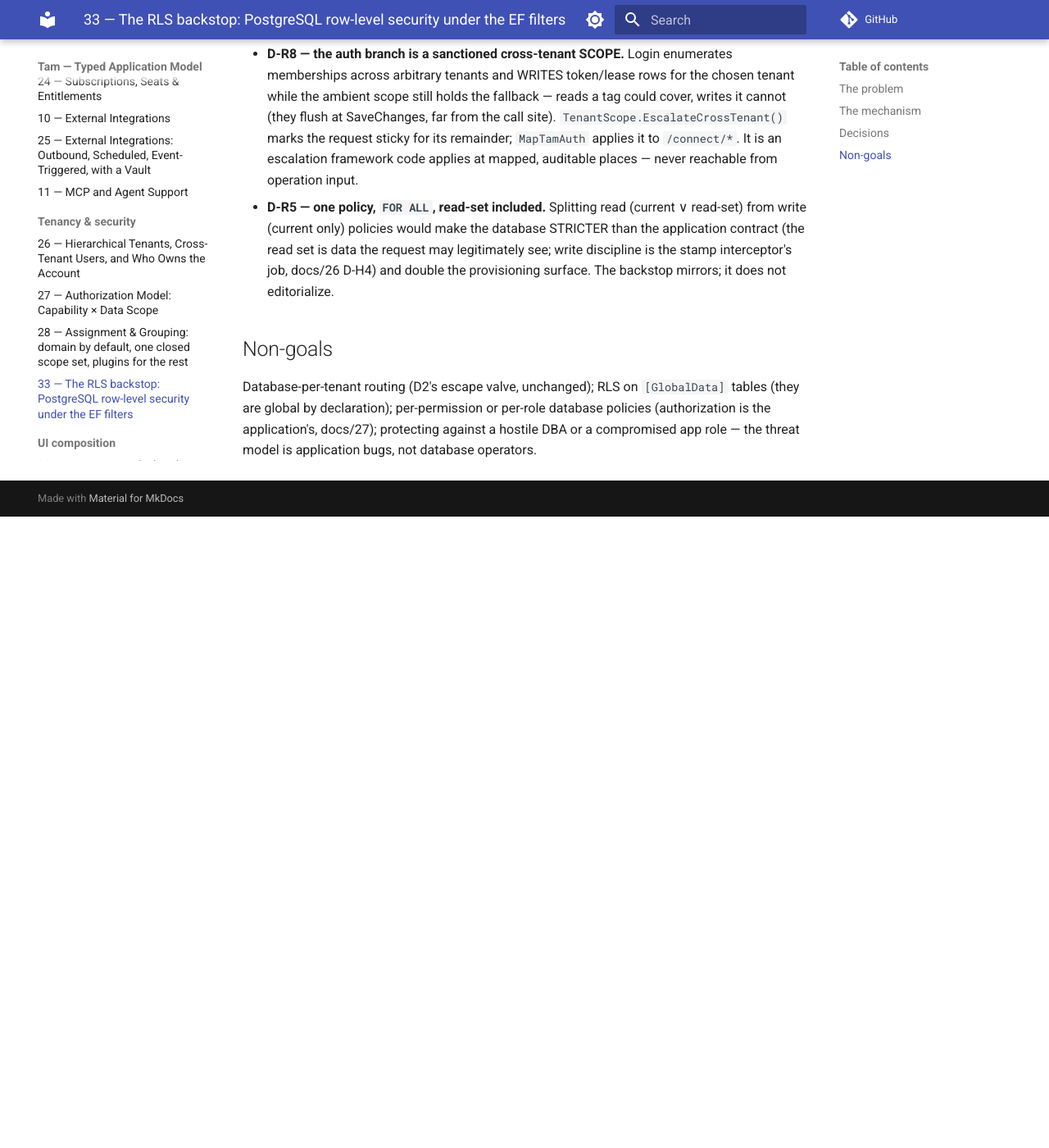
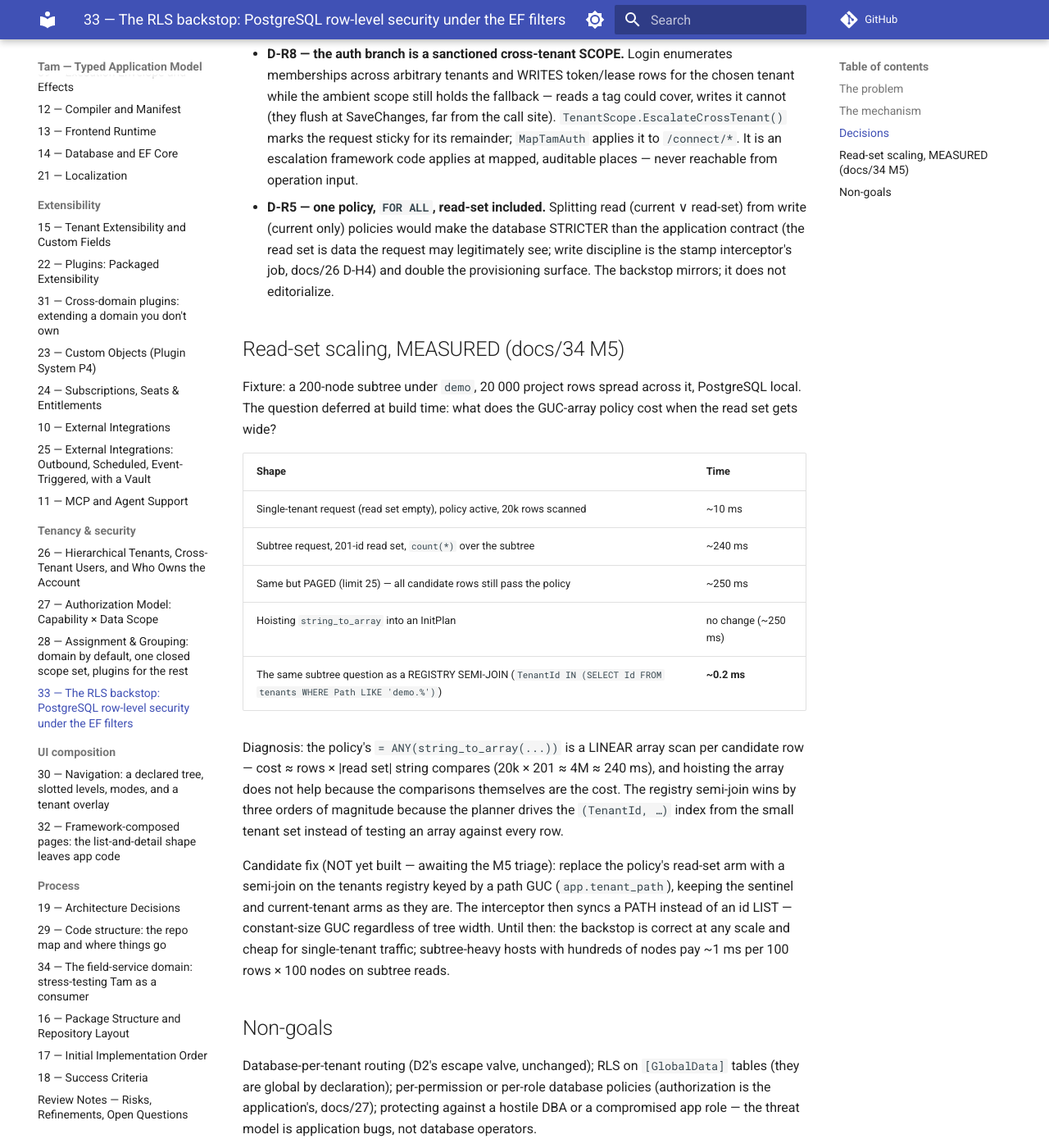
Before and after one commit to nilbin/abc, an MkDocs documentation site: the page built from docs/33-rls-backstop.md, in a window 1280 px wide and 1400 px high, scrolled down 2420 px. Shown: the whole window at 82% size. Built offline with MkDocs 1.6.1 and Material for MkDocs 9.7.7, drawn with Linux system fonts in a browser that asks for light colours; comment, search, counter and statistics services are not loaded; before the commit the page ends 3050 px from its top, so only the background shows below that.

Commit message:
docs/33: read-set scaling measured — the GUC-array policy is linear in set size
A 200-node subtree over 20k rows: ~240 ms per subtree read (rows × |read
set| string compares; paging does not help because every candidate row
passes the policy; hoisting the array does not help because the compares
ARE the cost) vs ~0.2 ms for the same question as a registry semi-join.
Candidate policy change (path GUC + semi-join on tenants) recorded in
docs/33 for the M5 triage; the backstop stays correct at any scale and
cheap for single-tenant traffic meanwhile.

Co-Authored-By: Claude <noreply@anthropic.com>

```diff
--- a/docs/33-rls-backstop.md
+++ b/docs/33-rls-backstop.md
@@ -103,6 +103,33 @@ policy matches nothing.
   stamp interceptor's job, docs/26 D-H4) and double the provisioning surface. The backstop
   mirrors; it does not editorialize.
 
+## Read-set scaling, MEASURED (docs/34 M5)
+
+Fixture: a 200-node subtree under `demo`, 20 000 project rows spread across it, PostgreSQL
+local. The question deferred at build time: what does the GUC-array policy cost when the
+read set gets wide?
+
+| Shape | Time |
+| --- | --- |
+| Single-tenant request (read set empty), policy active, 20k rows scanned | ~10 ms |
+| Subtree request, 201-id read set, `count(*)` over the subtree | ~240 ms |
+| Same but PAGED (limit 25) — all candidate rows still pass the policy | ~250 ms |
+| Hoisting `string_to_array` into an InitPlan | no change (~250 ms) |
+| The same subtree question as a REGISTRY SEMI-JOIN (`TenantId IN (SELECT Id FROM tenants WHERE Path LIKE 'demo.%')`) | **~0.2 ms** |
+
+Diagnosis: the policy's `= ANY(string_to_array(...))` is a LINEAR array scan per candidate
+row — cost ≈ rows × |read set| string compares (20k × 201 ≈ 4M ≈ 240 ms), and hoisting the
+array does not help because the comparisons themselves are the cost. The registry semi-join
+wins by three orders of magnitude because the planner drives the `(TenantId, …)` index from
+the small tenant set instead of testing an array against every row.
+
+Candidate fix (NOT yet built — awaiting the M5 triage): replace the policy's read-set arm
+with a semi-join on the tenants registry keyed by a path GUC (`app.tenant_path`), keeping
+the sentinel and current-tenant arms as they are. The interceptor then syncs a PATH instead
+of an id LIST — constant-size GUC regardless of tree width. Until then: the backstop is
+correct at any scale and cheap for single-tenant traffic; subtree-heavy hosts with hundreds
+of nodes pay ~1 ms per 100 rows × 100 nodes on subtree reads.
+
 ## Non-goals
 
 Database-per-tenant routing (D2's escape valve, unchanged); RLS on `[GlobalData]` tables
```
Also changed, not shown: docs/34-field-service-domain.md (+6 -2 lines).
